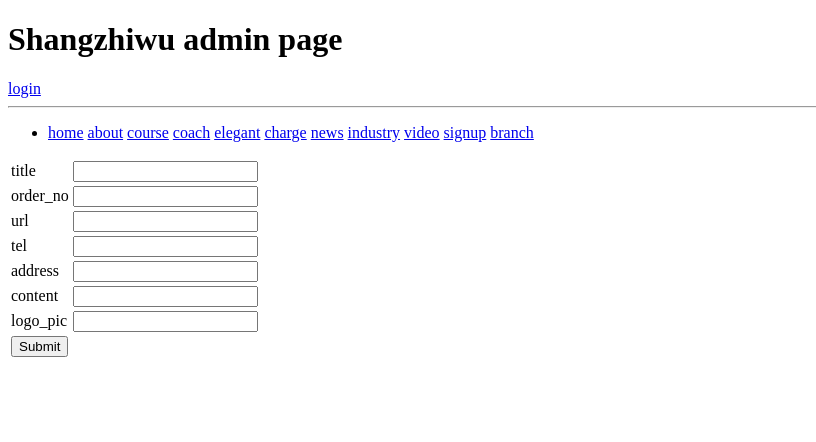
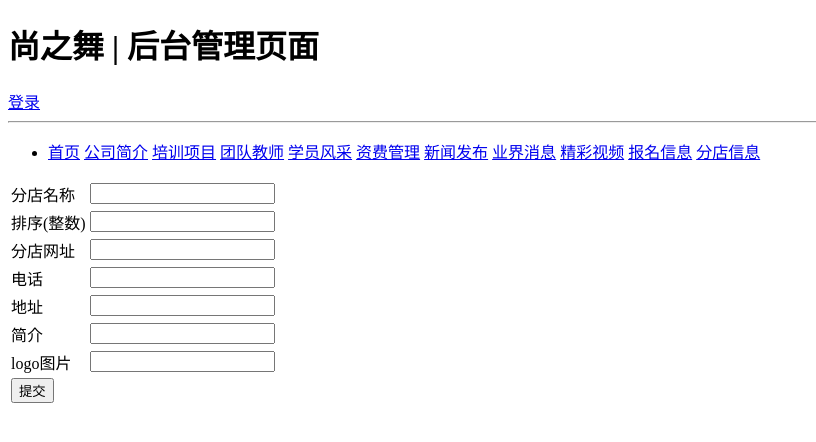
Before and after one commit to AssassinPig/shangzhiwu, a Flask app: page /admin/branch_new in a window 1280 px wide. Shown: the top 442 px of the page, without its empty margins (0-816 px from the left). Run offline with Flask 2, Linux system fonts and the light colour scheme; some libraries are stand-ins or nearby versions.

Commit message:
chinese admin page

```diff
--- a/app/templates/admin/about.html
+++ b/app/templates/admin/about.html
@@ -4,13 +4,13 @@
 		<thead>
 			<tr>
 				<td>
-					<label>title</label>
+					<label>标题</label>
 				</td>
 				<td>
-					<label>order_no</label>
+					<label>排序(整数)</label>
 				</td>
 				<td>
-					<label>content</label>
+					<label>内容</label>
 				</td>
 			</tr>
 		</thead>
--- a/app/templates/admin/branch_form.html
+++ b/app/templates/admin/branch_form.html
@@ -4,35 +4,35 @@
 	<form action="/admin/branch_edit/{{branch.id}}" method="POST">
 		<table>
 			<tr>
-				<td>title</td>
+				<td>分店名称</td>
 				<td><input type="text" name="title"  value="{{ branch.title }}"></input></td>
 			</tr>
 			<tr>
-				<td>order_no</td>
+				<td>排序(整数)</td>
 				<td><input type="text" name="order_no" value="{{branch.order_no}}"></input></td>
 			</tr>
 			<tr>
-				<td>url</td>
+				<td>分店网址</td>
 				<td><input type="text" name="url" value="{{branch.url}}" ></input></td>
 			</tr>
 			<tr>
-				<td>tel</td>
+				<td>电话</td>
 				<td><input type="text" name="tel" value="{{branch.tel}}" ></input></td>
 			</tr>
 			<tr>
-				<td>address</td>
+				<td>地址</td>
 				<td><input type="text" name="address" value="{{branch.address}}" ></input></td>
 			</tr>
 			<tr>
-				<td>content</td>
+				<td>简介</td>
 				<td><input type="text" name="content" value="{{branch.content}}" ></input></td>
 			</tr>
 			<tr>
-				<td>logo_pic</td>
+				<td>logo图片</td>
 				<td><input type="text" name="logo_pic" value="{{branch.logo_pic}}" ></input></td>
 			</tr>
 			<tr>
-				<td><input type="submit" ></input></td>
+				<td><input type="submit" value="提交"></input></td>
 			</tr>
 		</table>
 	</form>
@@ -40,36 +40,36 @@
 	<form action="/admin/branch_new" method="post">
 		<table>
 			<tr>
-				<td>title</td>
+				<td>分店名称</td>
 				<td><input type="text" name="title"  ></input></td>
 			</tr>
 			<tr>
-				<td>order_no</td>
+				<td>排序(整数)</td>
 				<td><input type="text" name="order_no" ></input></td>
 			</tr>
 			<tr>
-				<td>url</td>
+				<td>分店网址</td>
 				<td><input type="text" name="url"  ></input></td>
 			</tr>
 			<tr>
-				<td>tel</td>
+				<td>电话</td>
 				<td><input type="text" name="tel"  ></input></td>
 			</tr>
 			<tr>
-				<td>address</td>
+				<td>地址</td>
 				<td><input type="text" name="address"  ></input></td>
 			</tr>
 			<tr>
-				<td>content</td>
+				<td>简介</td>
 				<td><input type="text" name="content"  ></input></td>
 			</tr>
 			<tr>
-				<td>logo_pic</td>
+				<td>logo图片</td>
 				<td><input type="text" name="logo_pic"  ></input></td>
 			</tr>
 
 			<tr>
-				<td><input type="submit" ></input></td>
+				<td><input type="submit" value="提交"></input></td>
 			</tr>
 		</table>
 	</form>
--- a/app/templates/admin/login.html
+++ b/app/templates/admin/login.html
@@ -4,12 +4,12 @@
 <form action="/admin/login/" method="post">
 	<table>
 		<tr>
-			<td>username</td>
+			<td>用户名</td>
 			<td><input type="text" name="name"></input></td>
 		</tr>
 
 		<tr>
-			<td>password</td>
+			<td>密码</td>
 			<td><input type="password" name="password"></input></td>
 		</tr>
 		<tr>
--- a/app/templates/admin_base.html
+++ b/app/templates/admin_base.html
@@ -11,13 +11,13 @@
 		{% endif %}
 	</head>
 	<body>
-		<h1>Shangzhiwu  admin page</h1>
+		<h1>尚之舞 | 后台管理页面</h1>
 		<div>
 			{% if g.user %}
-			  Hi {{ g.user.username }}!
-				<a href="{{ url_for('logout') }}">logout</a>
+			  你好 {{ g.user.username }}!
+				<a href="{{ url_for('logout') }}">登出</a>
 			{% else %}
-				<a href="{{ url_for('login') }}">login</a>
+				<a href="{{ url_for('login') }}">登录</a>
 			{% endif %}
 		</div>
 		<hr>
@@ -33,17 +33,17 @@
 
 		<ul>
 			<li>
-				<a href="/admin/">home</a>
-				<a href="/admin/about">about</a>
-				<a href="/admin/course">course</a>
-				<a href="/admin/coach">coach</a>
-				<a href="/admin/elegant">elegant</a>
-				<a href="/admin/charge">charge</a>
-				<a href="/admin/news">news</a>
-				<a href="/admin/industry">industry</a>
-				<a href="/admin/video">video</a>
-				<a href="/admin/signup">signup</a>
-				<a href="/admin/branch">branch</a>
+				<a href="/admin/">首页</a>
+				<a href="/admin/about">公司简介</a>
+				<a href="/admin/course">培训项目</a>
+				<a href="/admin/coach">团队教师</a>
+				<a href="/admin/elegant">学员风采</a>
+				<a href="/admin/charge">资费管理</a>
+				<a href="/admin/news">新闻发布</a>
+				<a href="/admin/industry">业界消息</a>
+				<a href="/admin/video">精彩视频</a>
+				<a href="/admin/signup">报名信息</a>
+				<a href="/admin/branch">分店信息</a>
 			</li>
 		</ul>
 
--- a/app/templates/signup.html
+++ b/app/templates/signup.html
@@ -76,14 +76,14 @@
                                                             <label>性别</label>
                                                             <div class="radio">
                                                               <label>
-                                                                <input type="radio" name="sex" id="sex" value="1" checked="true">
+                                                                <input type="radio" name="sex" id="sex" value="0" checked="true">
                                                                 男
                                                               </label>
                                                             </div>
 
                                                             <div class="radio">
                                                               <label>
-                                                                <input type="radio" name="sex" id="sex" value="2">
+                                                                <input type="radio" name="sex" id="sex" value="1">
                                                                 女
                                                               </label>
                                                             </div>
```
Also changed, not shown: app/templates/admin/basicinfo.html (+5 -5 lines), app/templates/admin/basicinfo_form.html (+8 -8 lines), app/templates/admin/branch.html (+10 -10 lines), app/templates/admin/metainfo.html (+9 -9 lines), app/templates/admin/signup.html (+18 -14 lines), app/templates/admin/signup_form.html (+22 -22 lines).
